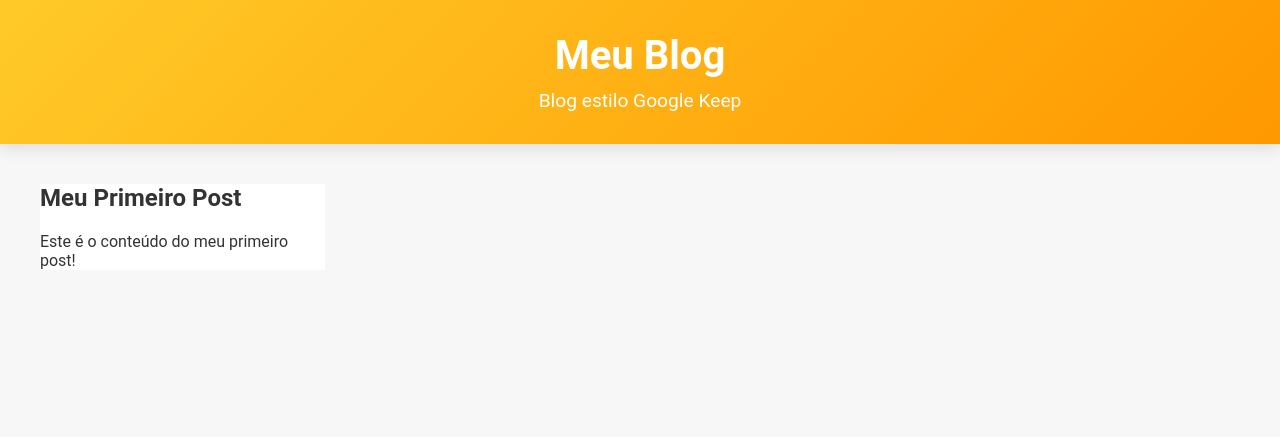
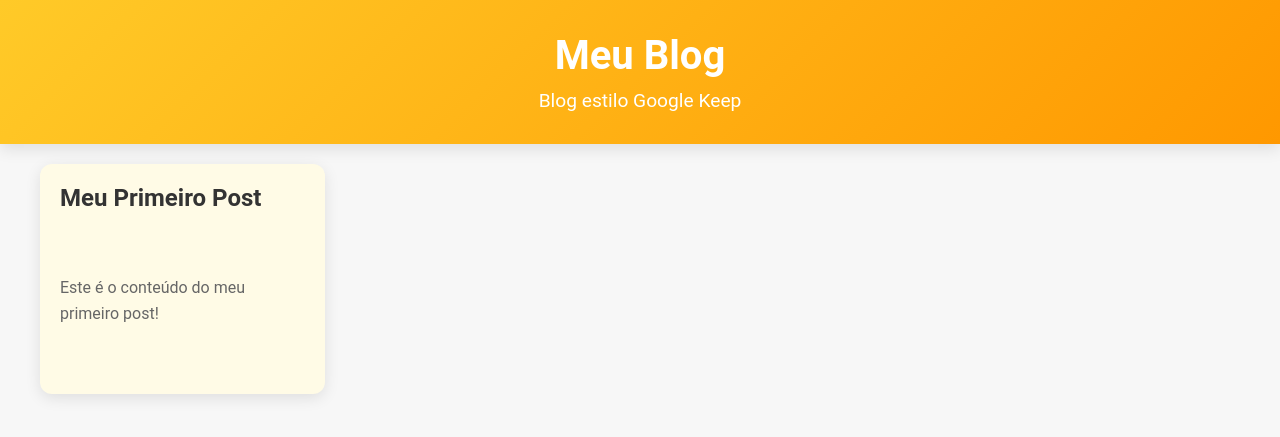
Before and after one commit to arrtthur/meu-blog, a Jekyll site: the page built from index.html, in a window 1280 px wide. Shown: the top 437 px of the page. Built offline with Jekyll 4.4.1, drawn with Linux system fonts in a browser that asks for light colours.

Commit message:
Update style.css

```diff
--- a/assets/style.css
+++ b/assets/style.css
@@ -46,4 +46,69 @@ main {
 /* Estilo do post */
 .post {
     background: #fff;
-    border-rad
+    border-radius: 12px;
+    box-shadow: 0 6px 18px rgba(0, 0, 0, 0.1);
+    padding: 20px;
+    transition: transform 0.3s ease, box-shadow 0.3s ease, background-color 0.3s ease;
+    cursor: pointer;
+    overflow: hidden;
+    position: relative;
+    display: flex;
+    flex-direction: column;
+}
+
+/* Efeito ao passar o mouse: Eleva o post */
+.post:hover {
+    transform: translateY(-8px); /* Eleva o post ao passar o mouse */
+    box-shadow: 0 10px 30px rgba(0, 0, 0, 0.2); /* Sombra mais forte */
+    background-color: #f9f9f9; /* Muda a cor ao passar o mouse */
+}
+
+/* Títulos dos posts */
+.post h2 {
+    margin: 0 0 15px;
+    font-size: 1.5rem;
+    font-weight: 600;
+    color: #333;
+}
+
+/* Resumo dos posts */
+.post p {
+    color: #666;
+    line-height: 1.6;
+    font-size: 1rem;
+}
+
+/* Adicionando bordas arredondadas e sombras para o efeito de post-it */
+.post {
+    border-radius: 12px; /* Bordas arredondadas */
+    background-color: #fffbe6; /* Cor de fundo suave, como post-it */
+    box-shadow: 0 4px 15px rgba(0, 0, 0, 0.1); /* Sombra suave */
+}
+
+/* Efeito de elevação suave ao passar o mouse */
+.post:hover {
+    background-color: #fff3b3; /* Muda a cor para algo mais forte ao passar o mouse */
+    transform: translateY(-6px);
+    box-shadow: 0 8px 20px rgba(0, 0, 0, 0.2); /* Sombra mais forte */
+}
+
+/* Animação suave de fade-in no corpo */
+body {
+    animation: fadeIn 1s ease-out;
+}
+
+/* Efeito de fade-in */
+@keyframes fadeIn {
+    0% {
+        opacity: 0;
+    }
+    100% {
+        opacity: 1;
+    }
+}
+
+/* Adicionando um efeito sutil ao passar o mouse nos links */
+.post-link:hover .post {
+    transform: scale(1.03);
+}
```
